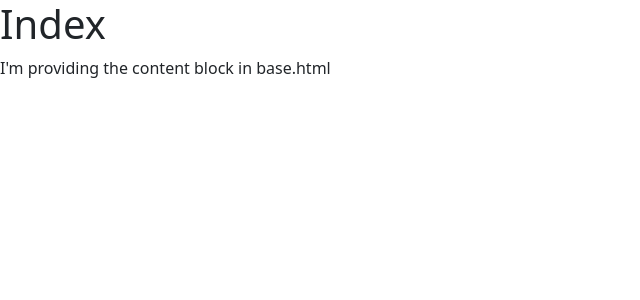
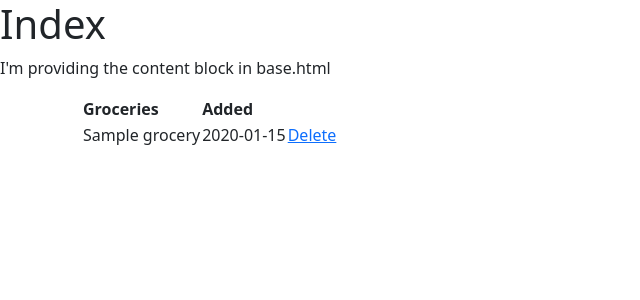
Before and after one commit to 100ballovby/CRUD_app_9A, a Flask app: template templates/index.html in a window 1280 px wide. Shown: the top 300 px of the page, without its empty margins (0-640 px from the left). Run offline with Flask 2, Linux system fonts and the light colour scheme; the template is opened without the code that fills it: most values are stand-ins (such as "Sample title", 1, 10 or a date in 2020); parts of the project's set-up code (start-up, migrations or seed data) failed here and were passed over.

Commit message:
Adding table with groceries to the template🥑

```diff
--- a/templates/index.html
+++ b/templates/index.html
@@ -3,4 +3,32 @@
 {% block content %}
     <h1>Index</h1>
     <p>I'm providing the content block in base.html</p>
+    <div class="container">
+
+        {% if groceries|length < 1 %}
+            <p>There is nothing to show! Please, add an item!</p>
+        {% else %}
+            <table> <!-- table>thead>tr>th*3 -->
+                <thead>
+                <tr>
+                    <th>Groceries</th>
+                    <th>Added</th>
+                    <th></th>
+                </tr>
+                </thead>
+                <tbody> <!-- tbody>tr>td*3 -->
+
+                {% for grocery in groceries %}
+                    <tr>
+                        <td>{{ grocery.name }}</td>
+                        <td>{{ grocery.created.date() }}</td>
+                        <td><a href="">Delete</a></td>
+                    </tr>
+                {% endfor %}
+
+                </tbody>
+            </table>
+        {% endif %}
+
+    </div>
 {% endblock %}
```
